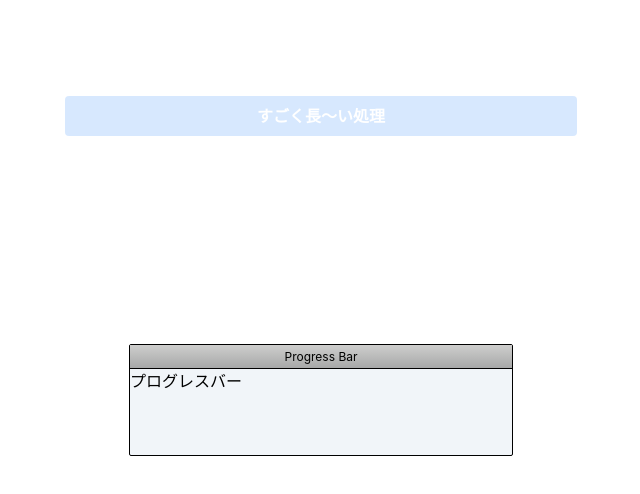
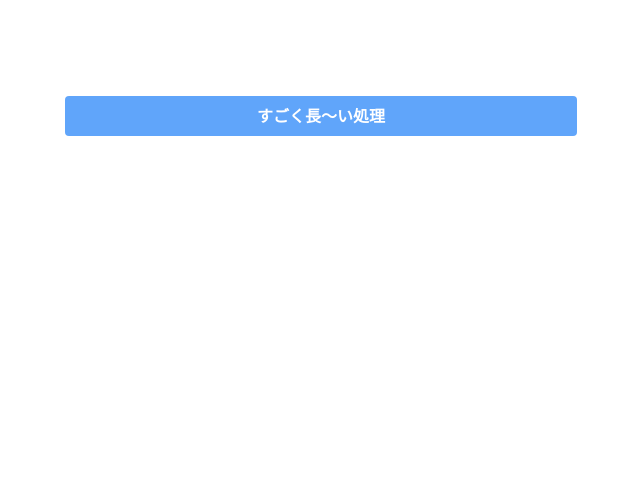
Before and after one commit to yoshiishunichi/uso-progress-bar, a Next.js app: page / in a window 1280 px wide. Shown: the top 494 px of the page, without its empty margins (319-959 px from the left). Built offline with nearby package versions, Linux system fonts and the light colour scheme.

Commit message:
:sparkles: API呼び出しに応じてProgressViewの表示を制御

```diff
--- a/src/components/ProgressView.tsx
+++ b/src/components/ProgressView.tsx
@@ -1,9 +1,15 @@
-import { FC } from "react";
+import { FC, useMemo } from "react";
 
-type ProgressViewProps = {};
+import { FetchState } from "pages";
 
-const ProgressView: FC<ProgressViewProps> = () => {
-  return (
+type ProgressViewProps = {
+  fetchingState: FetchState;
+};
+
+const ProgressView: FC<ProgressViewProps> = ({ fetchingState }) => {
+  const { error, fetching } = useMemo(() => fetchingState, [fetchingState]);
+
+  return fetching || error ? (
     <div className="absolute inset-0 flex items-center justify-center bg-frosted">
       <div className="h-28 w-96 rounded-sm border border-black bg-slate-100">
         <div className="flex h-6 items-center justify-center border-b border-black bg-gradient-to-b from-header-thin to-header-dark">
@@ -12,6 +18,8 @@ const ProgressView: FC<ProgressViewProps> = () => {
         <div>プログレスバー</div>
       </div>
     </div>
+  ) : (
+    <></>
   );
 };
 
--- a/src/pages/index.tsx
+++ b/src/pages/index.tsx
@@ -8,14 +8,14 @@ import { ResponseData } from "./api/long-process";
 
 import type { NextPage } from "next";
 
-type FetchState = {
+export type FetchState = {
   data?: ResponseData;
   error?: unknown;
   fetching: boolean;
 };
 
 const Home: NextPage = () => {
-  const [{ data, error, fetching }, setFetchState] = useState<FetchState>({
+  const [fetchingState, setFetchState] = useState<FetchState>({
     data: undefined,
     error: undefined,
     fetching: false,
@@ -59,7 +59,7 @@ const Home: NextPage = () => {
           <CommonButton clickHandle={() => clickHandle()} text="すごく長〜い処理" />
         </div>
       </main>
-      <ProgressView />
+      <ProgressView fetchingState={fetchingState} />
     </>
   );
 };
```
